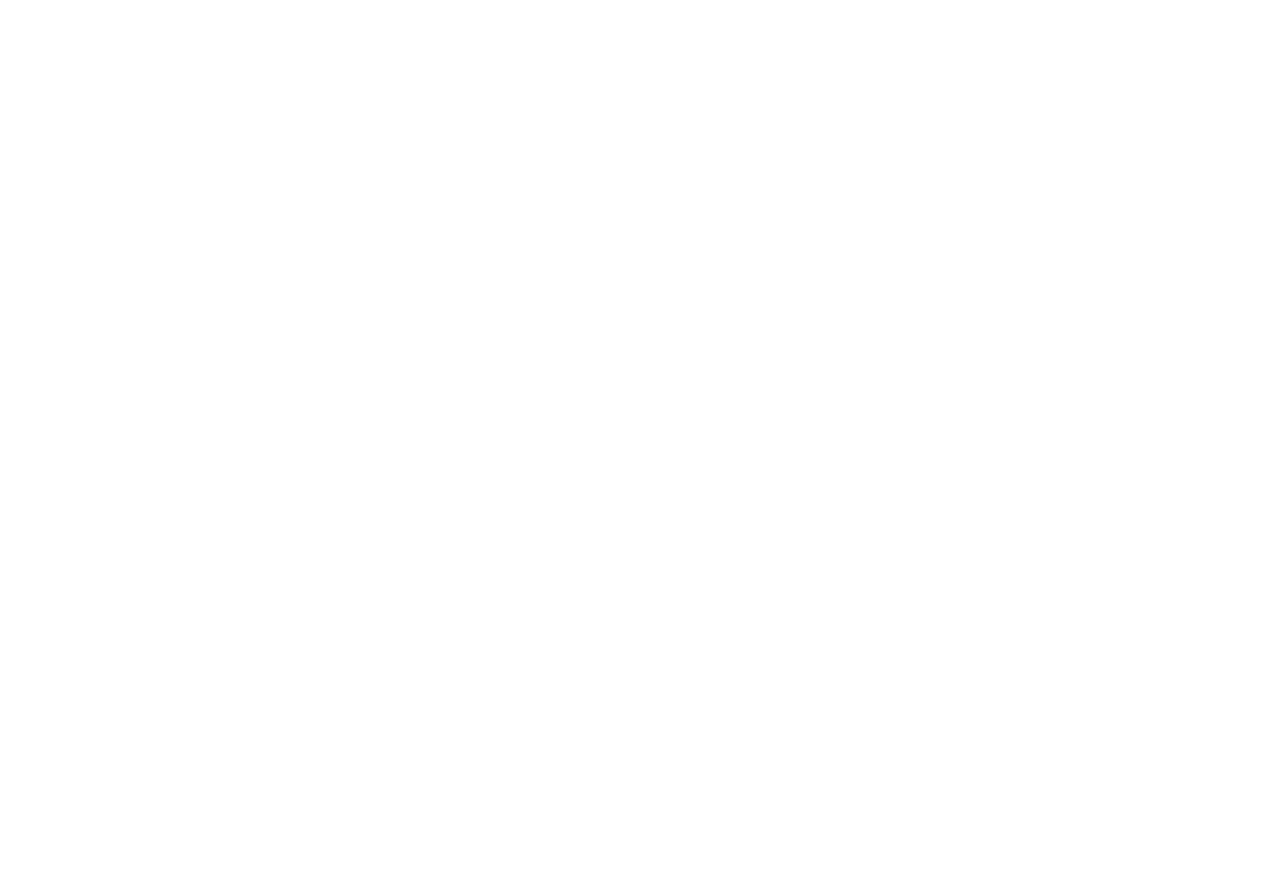
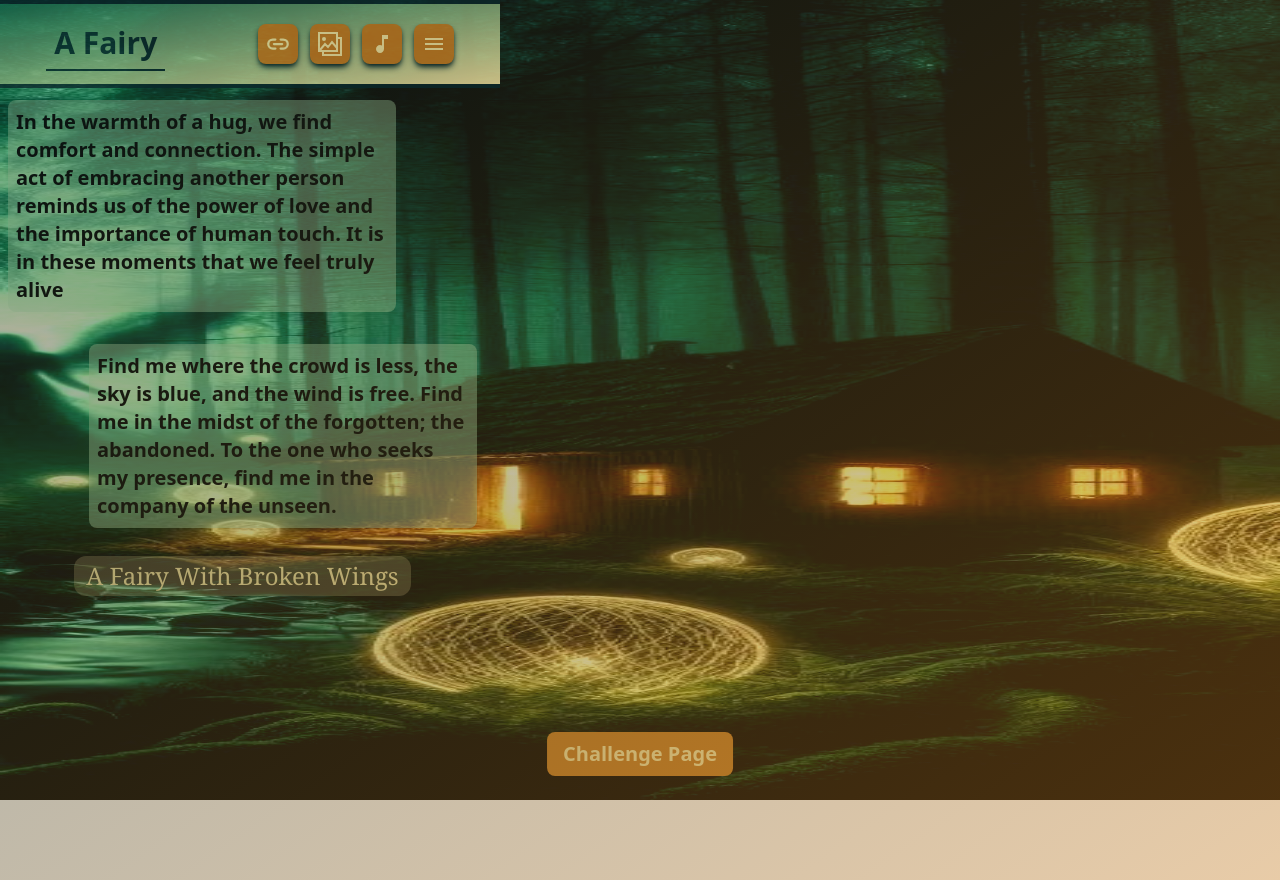
Before and after one commit to Emad-Lashkary/Diazepam-challenge, a React (Vite) app: page /#/fairy in a window 1280 px wide. Before the commit this address had no page. Before the commit the page ends 800 px from the top, so only its background shows below. Built offline with nearby package versions, Linux system fonts and the light colour scheme.

Commit message:
another page

```diff
--- a/src/App.jsx
+++ b/src/App.jsx
@@ -3,6 +3,7 @@
 import Shadyplaylist from "./pages/shadyplaylist/Shadyplaylist";
 import Zehnemariz from "./pages/zehnemariz/Zehnemariz";
 import Savagevibe from "./pages/savagevibe/Savagevibe";
+import Fairy from "./pages/fairy/Fairy";
 
 function App() {
   return (
@@ -13,6 +14,7 @@
         <Route path="shadyplaylist" element={<Shadyplaylist />} />
         <Route path="zehnemariz" element={<Zehnemariz />} />
         <Route path="Savagevibe" element={<Savagevibe />} />
+        <Route path="fairy" element={<Fairy />} />
       </Routes>
     </HashRouter>
   );
--- a/src/pages/diazepam/Diazepam.jsx
+++ b/src/pages/diazepam/Diazepam.jsx
@@ -60,17 +60,17 @@
           Participants Pages:
         </h2>
         <ul className="gp-2 flex w-[70%] flex-col items-center border-x-2 border-diazepam-dark">
-          <li className="bg-shadyplaylist-dark shadow-shadyplaylist-dark text-shadyplaylist-light shadow-lg">
+          <li className="bg-shadyplaylist-dark shadow-shadyplaylist-dark text-shadyplaylist-light flex w-[75%] justify-center shadow-lg">
             <NavLink to="/shadyplaylist">Shady Playlist</NavLink>
           </li>
-          <li className="bg-zehnemariz-base shadow-zehnemariz-base text-zehnemariz-second shadow-lg">
+          <li className="bg-zehnemariz-base shadow-zehnemariz-base text-zehnemariz-second flex w-[75%] justify-center shadow-lg">
             <NavLink to="/zehnemariz">Zehne Mariz</NavLink>
           </li>
-          <li className="bg-savagevibe-base shadow-savagevibe-base text-savagevibe-second shadow-lg">
+          <li className="bg-savagevibe-base shadow-savagevibe-base text-savagevibe-second flex w-[75%] justify-center shadow-lg">
             <NavLink to="/savagevibe">Savage Vibe</NavLink>
           </li>
-          <li>
-            <NavLink to="*">Shady Playlist</NavLink>
+          <li className="bg-fairy-second shadow-fairy-secondark text-fairy-secondark flex w-[75%] justify-center shadow-lg">
+            <NavLink to="/fairy">A fairy</NavLink>
           </li>
           <li>
             <NavLink to="*">Shady Playlist</NavLink>
--- /dev/null
+++ b/src/pages/fairy/Fairy.jsx
@@ -0,0 +1,70 @@
+import { NavLink } from "react-router-dom";
+import FairyImg from "./FairyImg";
+import FairyP from "./FairyP";
+import FairyHeader from "./FairyHeader";
+
+function Fairy() {
+  const songs = [
+    {
+      name: "Katatonia - Unfurl",
+      link: "https://open.spotify.com/track/1QAZ8h1l94YaZnveYnwUAq?si=128a09194fb940e5",
+    },
+    {
+      name: "Shamrain - Raindrops",
+      link: "https://open.spotify.com/track/2HEmAttobAQzfNJMqJqP2y?si=62568f9bbd174dd5",
+    },
+    {
+      name: "Guns N' Roses - This I Love",
+      link: "https://open.spotify.com/track/2FEWcWHnDmGD6WSqpW4VYu?si=86b0564efb9d483a",
+    },
+    {
+      name: "Thurisaz - Years Of Silence",
+      link: "https://open.spotify.com/track/5WSqNyypJ0hITVpvJMetqQ?si=7a1f6ceb209e4024",
+    },
+    {
+      name: "Shamrain - Laren U Freht Ona",
+      link: "https://open.spotify.com/track/79ZkqlOFoPlMa21rD3Oido?si=941605e9dd5d4a1d",
+    },
+  ];
+
+  return (
+    <div>
+      <div className="pointer-events-none absolute left-0 top-0 z-10 h-[110vh] w-full bg-gradient-to-br from-fairy-dark to-fairy-secondark opacity-40"></div>
+      <FairyImg src="/fairy.jpg" />
+      <div className="relative h-[10vh]">
+        <FairyHeader
+          link="https://t.me/afairywithbrokenwings"
+          type={4}
+          songs={songs}
+        >
+          A Fairy
+        </FairyHeader>
+      </div>
+      <div className="mt-3 flex w-[97%] flex-col gap-4">
+        <FairyP className="w-[80%] text-xl font-semibold">
+          In the warmth of a hug, we find comfort and connection. The simple act
+          of embracing another person reminds us of the power of love and the
+          importance of human touch. It is in these moments that we feel truly
+          alive
+        </FairyP>
+        <FairyP className="w-[80%] self-end text-xl font-semibold">
+          Find me where the crowd is less, the sky is blue, and the wind is
+          free. Find me in the midst of the forgotten; the abandoned. To the one
+          who seeks my presence, find me in the company of the unseen.
+        </FairyP>
+        <p className="mt-1 self-center rounded-xl bg-fairy-second bg-opacity-25 px-3 py-1 font-serif text-2xl text-fairy-second">
+          A Fairy With Broken Wings
+        </p>
+      </div>
+
+      <NavLink
+        to="/"
+        className="absolute bottom-6 left-[50%] translate-x-[-50%] rounded-lg bg-fairy-secondark px-4 py-2 text-xl font-semibold text-fairy-second"
+      >
+        Challenge Page
+      </NavLink>
+    </div>
+  );
+}
+
+export default Fairy;
--- /dev/null
+++ b/src/pages/fairy/FairyHeader.jsx
@@ -0,0 +1,75 @@
+import { useState } from "react";
+import { GrGallery } from "react-icons/gr";
+import { IoMdMusicalNote } from "react-icons/io";
+import { IoLink } from "react-icons/io5";
+import { MdMenu } from "react-icons/md";
+import { TfiClose } from "react-icons/tfi";
+
+function FairyHeader({ children, link, type = 1, songs }) {
+  const [isOpen, setIsOpen] = useState(false);
+
+  if (type === 4)
+    return (
+      <header
+        className={`fixed z-10 w-full border-y-4 border-fairy-dark bg-gradient-to-br from-fairy-base to-fairy-second opacity-80`}
+      >
+        <div className="flex h-[10vh] items-center justify-around">
+          <span
+            className={`border-b-2 border-fairy-dark p-2 text-3xl font-semibold text-fairy-dark`}
+          >
+            {children}
+          </span>
+          <div className="flex gap-3">
+            <a href={link}>
+              <IoLink
+                className={`size-10 rounded-lg bg-fairy-secondark p-2 text-fairy-second shadow-md shadow-fairy-dark`}
+              />
+            </a>
+            <a href="https://t.me/afairywithbrokenwings/12426">
+              <GrGallery
+                className={`size-10 rounded-lg bg-fairy-secondark p-2 text-fairy-second shadow-md shadow-fairy-dark`}
+              />
+            </a>
+            <a href="https://t.me/afairywithbrokenwings/9846">
+              <IoMdMusicalNote
+                className={`size-10 rounded-lg bg-fairy-secondark p-2 text-fairy-second shadow-md shadow-fairy-dark`}
+              />
+            </a>
+            <button onClick={() => setIsOpen((show) => !show)}>
+              <MdMenu
+                className={`size-10 rounded-lg bg-fairy-secondark p-2 text-fairy-second shadow-md shadow-fairy-dark`}
+              />
+            </button>
+          </div>
+        </div>
+
+        {isOpen && (
+          <div className="absolute right-5 top-5 h-max w-max rounded-lg border-4 border-fairy-dark bg-fairy-second px-2">
+            <div className="mb-10 mt-4 flex flex-col items-center justify-center gap-3">
+              <p className="text-xl font-semibold">Songs:</p>
+              <TfiClose
+                onClick={() => setIsOpen((show) => !show)}
+                className={`absolute right-1 top-1 z-20 size-12 scale-75 rounded-lg bg-fairy-secondark p-2 text-fairy-second shadow-md shadow-fairy-dark`}
+              />
+              <ul className="flex flex-col items-center justify-center gap-2">
+                {songs?.map((song) => (
+                  <li key={song.name}>
+                    <a
+                      className="border-b-[1px] border-fairy-base p-1 text-lg text-fairy-dark"
+                      href={song.link}
+                      target="_blank"
+                      rel="noreferrer"
+                    >
+                      {song.name}
+                    </a>
+                  </li>
+                ))}
+              </ul>
+            </div>
+          </div>
+        )}
+      </header>
+    );
+}
+
+export default FairyHeader;
--- /dev/null
+++ b/src/pages/fairy/FairyImg.jsx
@@ -0,0 +1,11 @@
+function FairyImg({ src }) {
+  return (
+    <img
+      className="pointer-events-none absolute -z-10 h-full w-full contrast-125"
+      src={src}
+      alt="shadyplaylist main background"
+    />
+  );
+}
+
+export default FairyImg;
--- /dev/null
+++ b/src/pages/fairy/FairyP.jsx
@@ -0,0 +1,11 @@
+function FairyP({ children, className }) {
+  return (
+    <div
+      className={`m-2 rounded-lg bg-fairy-light bg-opacity-45 p-2 text-lg ${className}`}
+    >
+      {children}
+    </div>
+  );
+}
+
+export default FairyP;
--- a/tailwind.config.js
+++ b/tailwind.config.js
@@ -27,6 +27,13 @@
           second: "#b1b4c7",
           dark: "#1d0f30",
         },
+        fairy: {
+          light: "#c2f2ba",
+          base: "#177251",
+          dark: "#0a292b",
+          second: "#f5e6a1",
+          secondark: "#c67e24",
+        },
       },
     },
   },
```
Also changed, not shown: public/fairy.jpg (added).
